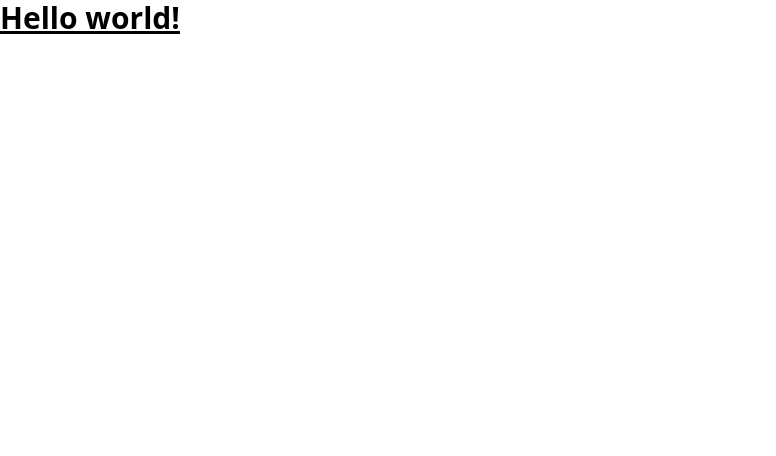
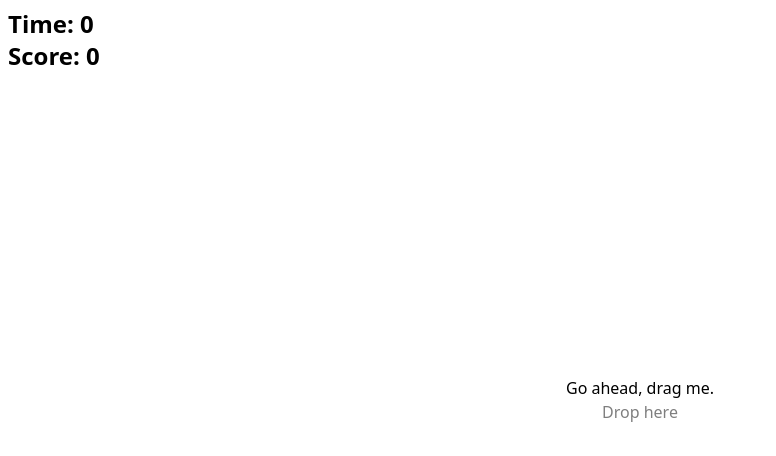
Before and after one commit to Pho86/hackaotnh, a React (Vite) app: page / in a window 1280 px wide. Shown: the top 456 px of the page, without its empty margins (0-776 px from the left). Built offline with nearby package versions, Linux system fonts and the light colour scheme.

Commit message:
add base drop and drop and base score and times

```diff
--- a/package.json
+++ b/package.json
@@ -10,6 +10,7 @@
     "preview": "vite preview"
   },
   "dependencies": {
+    "@dnd-kit/core": "^6.3.1",
     "@tailwindcss/vite": "^4.1.13",
     "react": "^19.1.1",
     "react-dom": "^19.1.1",
--- a/src/App.jsx
+++ b/src/App.jsx
@@ -1,13 +1,42 @@
+import Draggable from "./components/Draggable"
+import Droppable from "./components/Droppable"
+import { DndContext } from "@dnd-kit/core";
+import React, { useState } from "react";
 
 function App() {
+  const [parent, setParent] = useState(null);
+  const draggable = <Draggable id="draggable">Go ahead, drag me.</Draggable>;
+
+
+  // game states
+  const [score, setScore] = useState(0);
+  const [time, setTime] = useState(0);
+  const [isGameOver, setIsGameOver] = useState(false);
+
 
   return (
-    <>
-      <h1 className="text-3xl font-bold underline">
-        Hello world!
-      </h1>
-    </>
-  )
+    <div className="w-screen h-screen flex flex-col justify-center items-center ">
+      {isGameOver ? <div className="w-full h-full flex justify-center items-center">
+        <h1 className="text-2xl font-bold">Game Over</h1>
+      </div> : null}
+      <div className="fixed top-2 left-2 flex flex-col text-left justify-center ">
+        <h1 className="text-2xl font-bold">Time: {time}</h1>
+        <h1 className="text-2xl font-bold">Score: {score}</h1>
+      </div>
+      <DndContext onDragEnd={handleDragEnd}>
+        {!parent ? draggable : null}
+        <Droppable id="droppable">
+          {parent === "droppable" ? draggable : "Drop here"}
+        </Droppable>
+      </DndContext>
+    </div>
+  );
+
+  function handleDragEnd({ over }) {
+    setParent(over ? over.id : null);
+    setScore(score + 1);
+    setTime(time + 1);
+  }
 }
 
 
--- /dev/null
+++ b/src/components/Draggable.jsx
@@ -0,0 +1,19 @@
+import React from "react";
+import { useDraggable } from "@dnd-kit/core";
+import { CSS } from "@dnd-kit/utilities";
+
+export default function Draggable(props) {
+  const { attributes, listeners, setNodeRef, transform } = useDraggable({
+    id: props.id,
+  });
+  const style = {
+    // Outputs `translate3d(x, y, 0)`
+    transform: CSS.Translate.toString(transform),
+  };
+
+  return (
+    <button ref={setNodeRef} style={style} {...listeners} {...attributes}>
+      {props.children}
+    </button>
+  );
+}
--- /dev/null
+++ b/src/components/Droppable.jsx
@@ -0,0 +1,17 @@
+import React from "react";
+import { useDroppable } from "@dnd-kit/core";
+
+export default function Droppable(props) {
+  const { isOver, setNodeRef } = useDroppable({
+    id: props.id,
+  });
+  const style = {
+    opacity: isOver ? 1 : 0.5,
+  };
+
+  return (
+    <div ref={setNodeRef} style={style}>
+      {props.children}
+    </div>
+  );
+}
```
Also changed, not shown: 1 other file (tests, documents, lock files or other folders).
